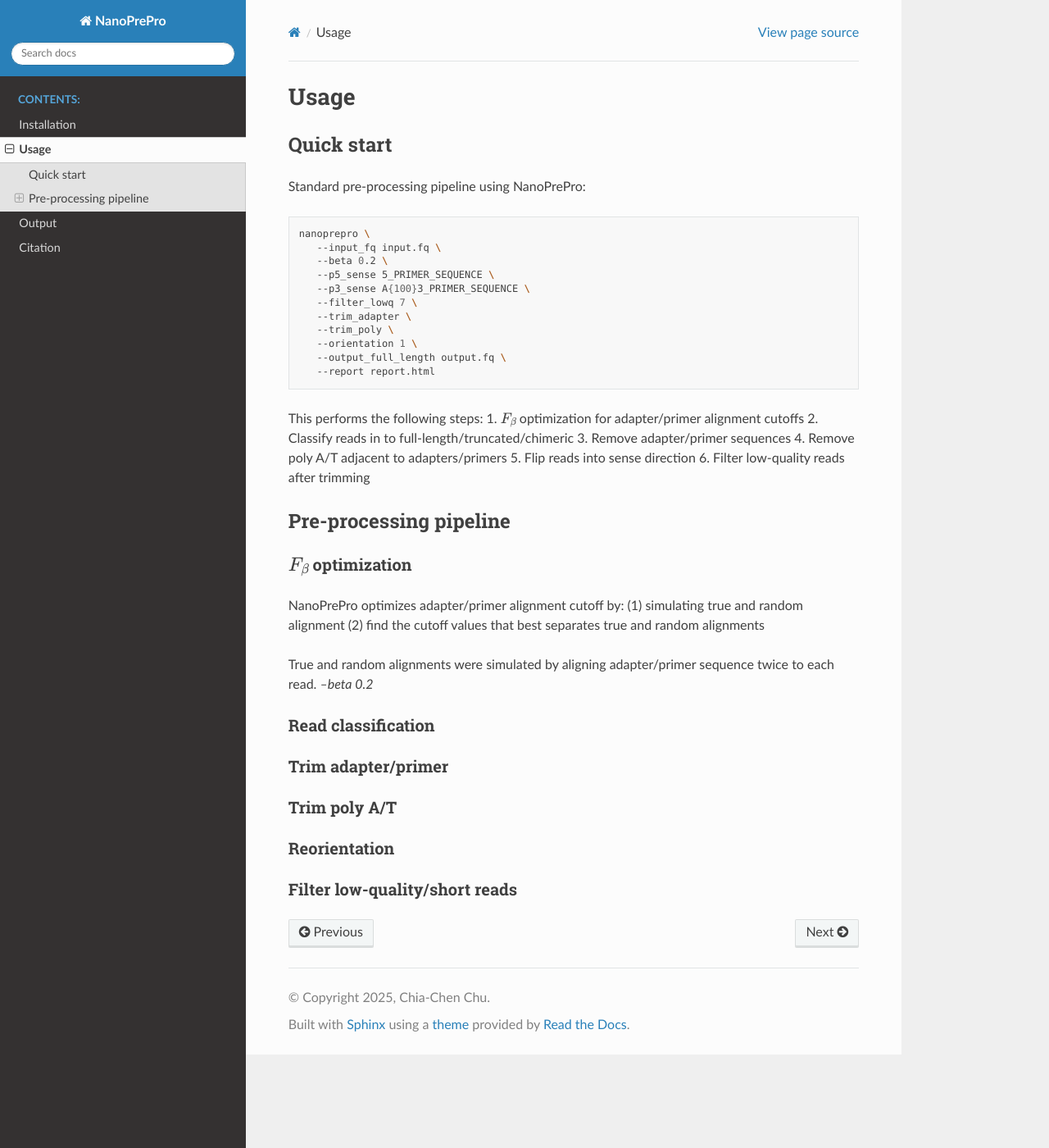
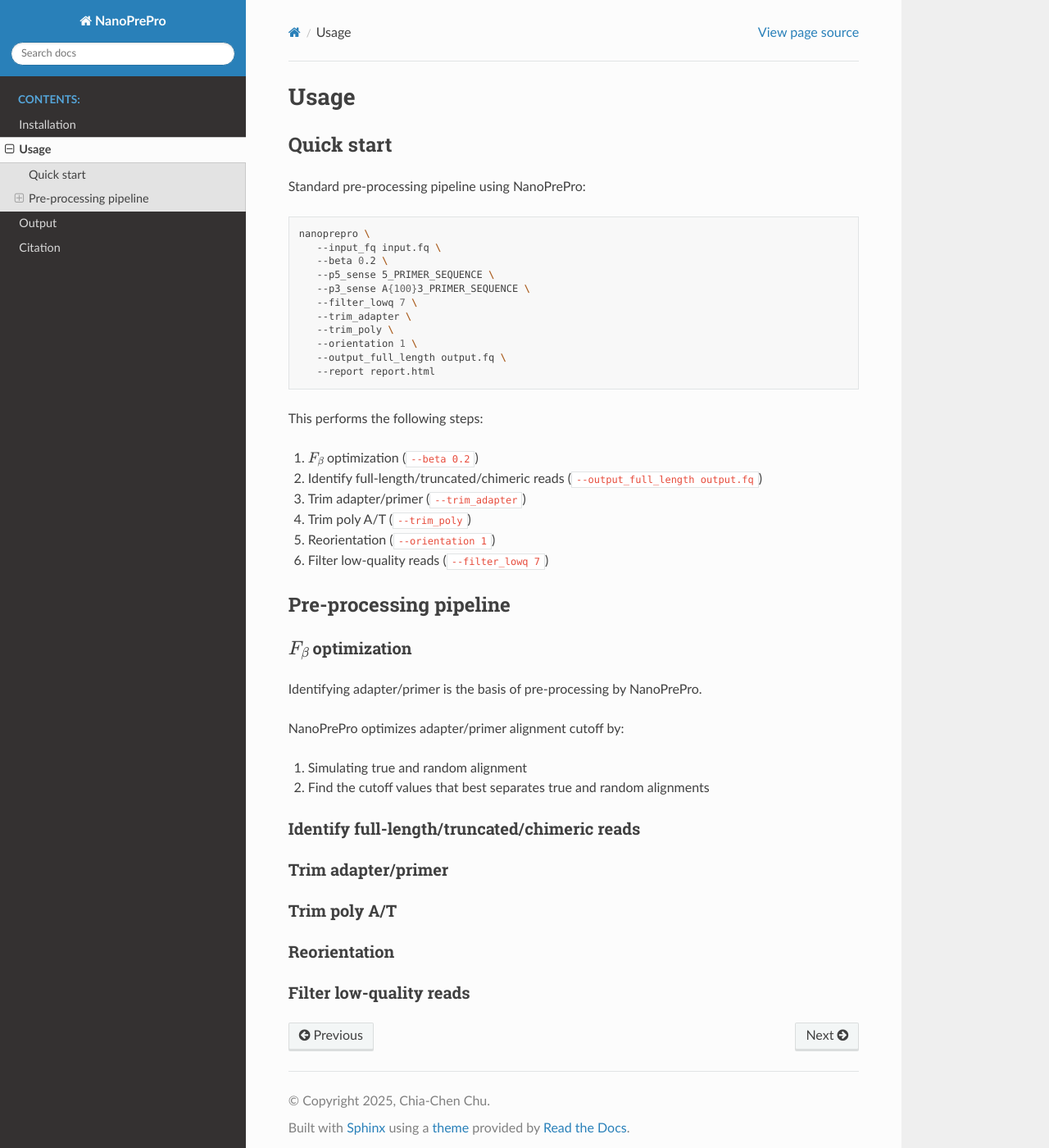
Before and after one commit to jerry955071/NanoPreP, a Sphinx documentation site: the page built from docs/source/usage.rst, in a window 1280 px wide and 1400 px high. Shown: the whole window at 82% size. Built offline with Sphinx 7.4.7 and the Read the Docs theme 3.1.0, drawn with Linux system fonts in a browser that asks for light colours; pages that are not in the unit, such as notebooks, are missing from menus.

Commit message:
Updated docs/*

```diff
--- a/docs/source/usage.rst
+++ b/docs/source/usage.rst
@@ -21,26 +21,27 @@ Standard pre-processing pipeline using NanoPrePro:
       --report report.html
 
 This performs the following steps:
-1. :math:`F_{\beta}` optimization for adapter/primer alignment cutoffs
-2. Classify reads in to full-length/truncated/chimeric
-3. Remove adapter/primer sequences
-4. Remove poly A/T adjacent to adapters/primers
-5. Flip reads into sense direction
-6. Filter low-quality reads after trimming
+
+1. :math:`F_{\beta}` optimization (:code:`--beta 0.2`)
+2. Identify full-length/truncated/chimeric reads (:code:`--output_full_length output.fq`)
+3. Trim adapter/primer (:code:`--trim_adapter`)
+4. Trim poly A/T (:code:`--trim_poly`)
+5. Reorientation (:code:`--orientation 1`)
+6. Filter low-quality reads (:code:`--filter_lowq 7`)
 
 Pre-processing pipeline
 -------------
 
 :math:`F_{\beta}` optimization
 ~~~~~~~~~~~~~
+Identifying adapter/primer is the basis of pre-processing by NanoPrePro.
+
 NanoPrePro optimizes adapter/primer alignment cutoff by:
-(1) simulating true and random alignment
-(2) find the cutoff values that best separates true and random alignments
 
-True and random alignments were simulated by aligning adapter/primer sequence twice to each read.
-`--beta 0.2`
+1. Simulating true and random alignment
+2. Find the cutoff values that best separates true and random alignments
 
-Read classification
+Identify full-length/truncated/chimeric reads
 ~~~~~~~~~~~~~
 
 Trim adapter/primer
@@ -52,5 +53,5 @@ Trim poly A/T
 Reorientation
 ~~~~~~~~~~~~~
 
-Filter low-quality/short reads
+Filter low-quality reads
 ~~~~~~~~~~~~~
```
